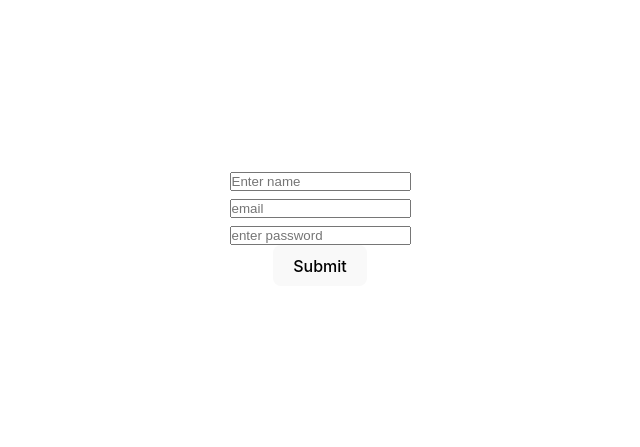
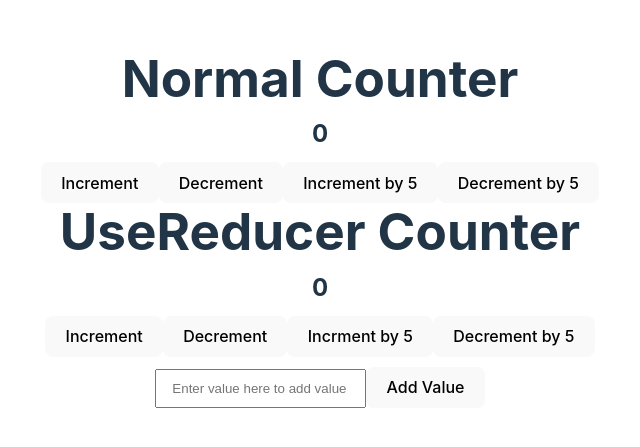
Before and after one commit to uphadeshrikant712/Daily-Coding-Challanges, a React (Vite) app in the folder 2.Tasks/: page / in a window 1280 px wide. Shown: the part 171-618 px from the top of the page, without its empty margins (320-960 px from the left). Built offline with nearby package versions, Linux system fonts and the light colour scheme.

Commit message:
Counter Using Normal UseState as well as UseReducer with addiational Functionality

```diff
--- a/2.Tasks/src/App.jsx
+++ b/2.Tasks/src/App.jsx
@@ -5,6 +5,8 @@ import Post from './components/2.Pagination/Post';
 import ImageCarouseal from './components/3.ImageCarouseal/ImageCarouseal';
 import Search from './components/4.Search Autocomplete/Search';
 import Form from './components/5.FromHandelingNormalWay/Form';
+import Counter from './components/6.CounterApp/Counter';
+import CounterUseReducer from './components/6.CounterApp/CounterUseReducer';
 
 const App = () => {
   return (
@@ -13,7 +15,9 @@ const App = () => {
       {/* <Post/> */}
       {/* <ImageCarouseal/> */}
       {/* <Search/> */}
-      <Form/>
+      {/* <Form/> */}
+      <Counter />
+      <CounterUseReducer/>
     </div>
   )
 }
--- /dev/null
+++ b/2.Tasks/src/components/6.CounterApp/Counter.jsx
@@ -0,0 +1,22 @@
+import React, { useState } from 'react';
+import './counter.css';
+
+
+const Counter = () => {
+  const [value, setValue] = useState(0);
+  return (
+    <div className='counter'>
+      <h1>Normal Counter</h1>
+      <h2>{value}</h2>
+      <div className="operations">
+        <button onClick={()=>setValue(value + 1)}>Increment</button>
+        <button onClick={()=> value === 0 ? setValue(value = 0) : setValue(value -1)}>Decrement</button>
+        <button onClick={()=>setValue( value +5)}>Increment by 5</button>
+        <button onClick={() => value === 0 ? setValue(value = 0): setValue(value - 5)}>Decrement by 5</button>
+      </div>
+
+    </div>
+  )
+}
+
+export default Counter
--- /dev/null
+++ b/2.Tasks/src/components/6.CounterApp/CounterUseReducer.jsx
@@ -0,0 +1,71 @@
+import React, { useReducer, useState } from 'react'
+import './counter.css';
+
+const reducer = (state, action) =>
+{
+  switch (action.type)
+  {
+    case 'inc':
+      return state + 1;
+    case 'dec':
+      if (state === 0)
+      {
+        return state = 0;
+      }
+      return state - 1;
+    case 'inc_by_5':
+      return state + 5;
+    case 'dec_by_5':
+      if (state <= 0)
+      {
+        return state = 0;
+      }
+      return state - 5;
+    case 'add_value':
+      return state + Number(action.payload);
+  }
+}
+
+const CounterUseReducer = () => {
+  const [state, dispatch] = useReducer(reducer, 0);
+  const [value, setValue] = useState('');
+  return (
+    <div className='counter'>
+      <h1>UseReducer Counter</h1>
+      <h2>{state}</h2>
+      <div className="operations">
+        <button onClick={() => {
+          dispatch({type:'inc'})
+        }}>Increment</button>
+        <button onClick={() =>
+        {
+          dispatch({type:'dec'})
+          }
+        }>Decrement</button>
+        <button onClick={() =>
+        {
+          dispatch({type:'inc_by_5'})
+          }
+        }>Incrment by 5</button>
+        <button onClick={() => {
+          dispatch({type:'dec_by_5'})
+        }}>Decrement by 5</button>
+      </div>
+      <div className="input">
+        <input type="text" placeholder='Enter value here to add value' onChange={(e) =>
+        {
+          setValue(e.target.value)
+          }
+        } />
+        <button onClick={() => {
+          dispatch({
+            payload: value,
+            type:'add_value'
+          })
+        }}>Add Value</button>
+      </div>
+    </div>
+  )
+}
+
+export default CounterUseReducer
--- /dev/null
+++ b/2.Tasks/src/components/6.CounterApp/counter.css
@@ -0,0 +1,11 @@
+.counter
+{
+  display: flex;
+  align-items: center;
+  justify-content: center;
+  flex-direction: column;
+  gap:10px;
+}
+input{
+  padding: 10px 15px;
+}
```
